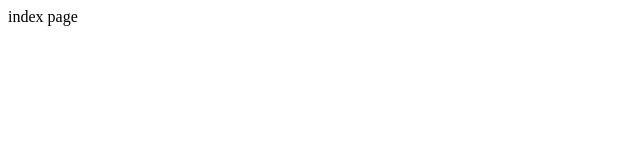
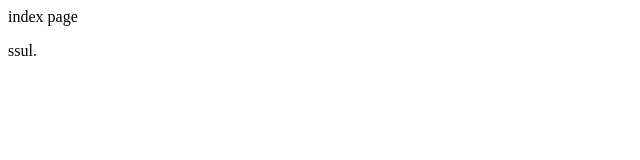
Before and after one commit to yeon0908/media33, a plain HTML site: page index0421.html in a window 1280 px wide. Shown: the full height of the page, 0-640 px from the left. Drawn offline with Linux system fonts and the light colour scheme.

Commit message:
Update index0421.html
.

```diff
--- a/index0421.html
+++ b/index0421.html
@@ -4,4 +4,5 @@
             index page
         </div>
     </head>
+    <p>ssul.</p>
 </html>
```
